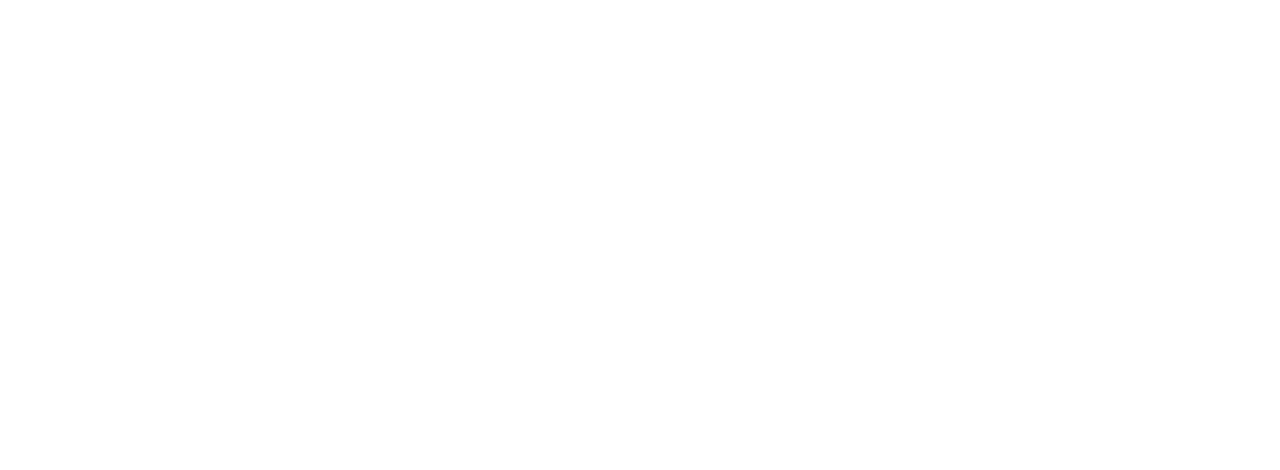
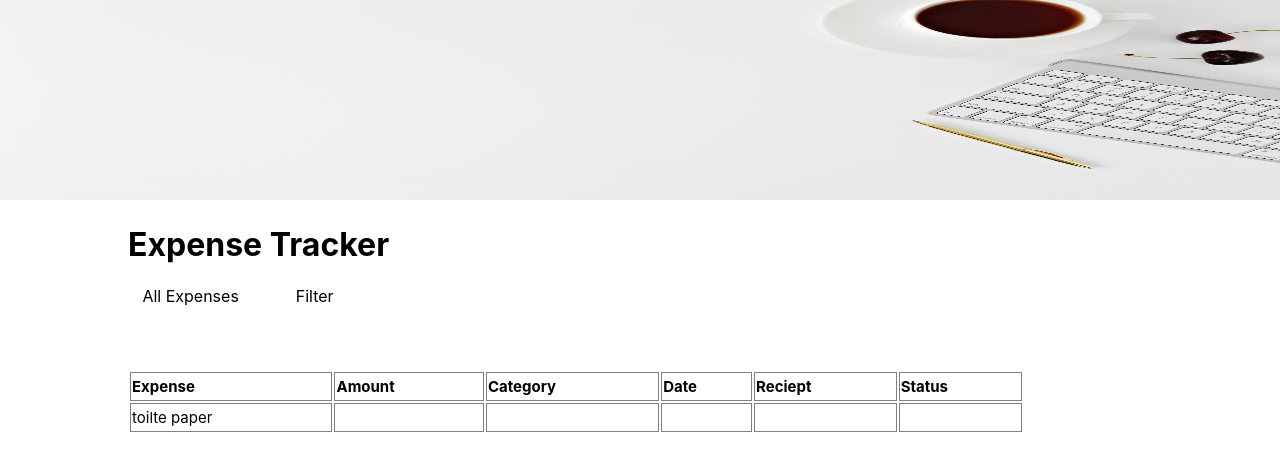
Before and after one commit to Priya-Pdh/ExpenseApp, a React (Create React App) app: page /expensepage in a window 1280 px wide. Before the commit this address had no page. Shown: the top 470 px of the page. Built offline with nearby package versions, Linux system fonts and the light colour scheme.

Commit message:
added react icons package

```diff
--- a/package.json
+++ b/package.json
@@ -14,6 +14,7 @@
     "react": "^18.2.0",
     "react-dom": "^18.2.0",
     "react-i18next": "^12.1.4",
+    "react-icons": "^4.7.1",
     "react-router-dom": "^6.8.0",
     "react-scripts": "5.0.1",
     "sass": "^1.57.1",
--- a/src/App.tsx
+++ b/src/App.tsx
@@ -3,12 +3,14 @@
 import { Routes, Route } from 'react-router-dom';
 import Login from './pages/login';
 import Dashboard from './pages/dashboard';
+import ExpensePage from './pages/expensePage/expensePage';
 
 export default function App() {
   return (
     <Routes>
       <Route path="/" element={<Login />} />
       <Route path="/dashboard" element={<Dashboard />} />
+      <Route path="/expensepage" element={<ExpensePage />} />
     </Routes>
   );
 }
--- a/src/components/expenseList/expenseList.tsx
+++ b/src/components/expenseList/expenseList.tsx
@@ -15,7 +15,7 @@
             <th>Status</th>
           </tr>
           <tr>
-            <td />
+            <td>toilte paper</td>
             <td />
             <td />
             <td />
--- a/src/components/googleAuth/googleAuth.tsx
+++ b/src/components/googleAuth/googleAuth.tsx
@@ -1,13 +1,20 @@
 /* eslint-disable no-console */
 import React from 'react';
 import { GoogleLogin } from '@react-oauth/google';
+import { useNavigate } from 'react-router-dom';
 
 export default function GoogleAuth() {
+  const navigate = useNavigate();
+  // function onClick= (e: React.SyntheticEvent)=> {
+  //   e.preventDefault();
+
+  // }
   return (
     <>
       <GoogleLogin
         onSuccess={(credentialResponse) => {
-          console.log(credentialResponse);
+          navigate('/dashboard');
+          // console.log(credentialResponse);
         }}
         onError={() => {
           console.log('Login Failed');
--- a/src/features/navbar/index.tsx
+++ b/src/features/navbar/index.tsx
@@ -29,7 +29,7 @@
           <NavLink to="/dashboard">{t('dashboard')}</NavLink>
         </li>
         <li>
-          <NavLink to="/expenses">{t('all_expense_reports')}</NavLink>
+          <NavLink to="/expensepage">{t('all_expense_reports')}</NavLink>
         </li>
         <li>
           <NavLink to="/requests">{t('all_purchase_requests')}</NavLink>
```
Also changed, not shown: 1 other file (tests, documents, lock files or other folders).
